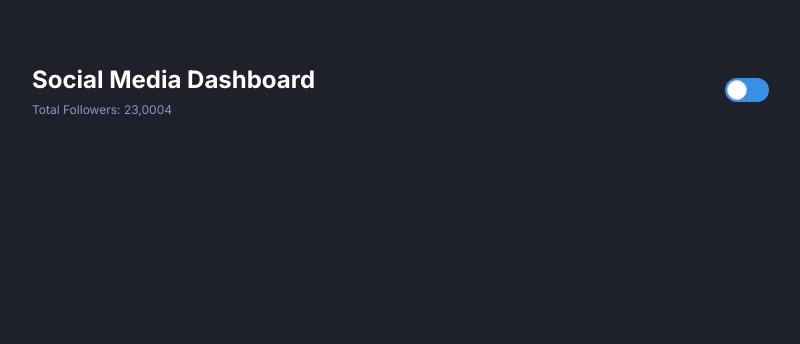
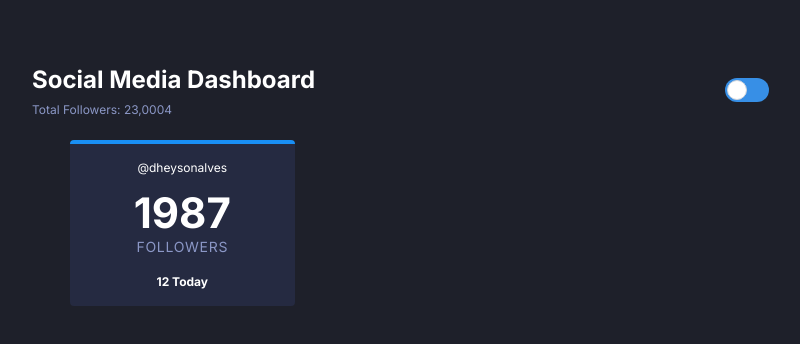
Before and after one commit to dheysonalves/social-media-dashboard, a Next.js app: page / in a window 1280 px wide. Shown: the top 344 px of the page, without its empty margins (96-896 px from the left). Built offline with nearby package versions, Linux system fonts and the light colour scheme.

Commit message:
feat: add card vertical styles

```diff
--- /dev/null
+++ b/app/components/CardHorizontal/CardHorizontal.tsx
@@ -0,0 +1,7 @@
+import React from "react";
+
+function CardHorizontal() {
+	return <div>CardHorizontal</div>;
+}
+
+export default CardHorizontal;
--- /dev/null
+++ b/app/components/CardVertical/CardVertical.tsx
@@ -0,0 +1,60 @@
+import React from "react";
+
+interface ICardVertical {
+	userName: string;
+	currentTotalFollowers: string;
+	latestTotalFollowers: string;
+}
+
+function CardVertical(props: ICardVertical) {
+	const newUsers = Math.abs(
+		Number(props.currentTotalFollowers) - Number(props.latestTotalFollowers)
+	);
+	const getTodayNewUsers = () => {
+		if (newUsers > 0) {
+			return `${newUsers} Today`;
+		}
+
+		if (newUsers < 0) {
+			return `${newUsers} Today`;
+		}
+
+		return `${newUsers} Today`;
+	};
+
+	function formatNumber(number: number) {
+		if (number >= 1000 && number < 1000000 && number % 1000 === 0) {
+			return number / 1000 + "k";
+		} else if (number >= 1000000 && number % 1000000 === 0) {
+			return number / 1000000 + "m";
+		} else {
+			return number.toString();
+		}
+	}
+
+	return (
+		<div className="flex flex-col justify-between items-center bg-card px-16 py-4 gap-4 rounded border-t-4 border-t-[#198ff5] ">
+			<div className="flex gap-2">
+				<span className="text-xs font-normal text-textPattern">
+					{props.userName}
+				</span>
+			</div>
+			<div className="text-center">
+				<h2 className="lg:text-[42px] font-bold leading-none">
+					{formatNumber(Number(props.currentTotalFollowers))}
+				</h2>
+				<span className="lg:text-sm font-normal tracking-wider uppercase text-textBlue leading-none	">
+					FOLLOWERS
+				</span>
+			</div>
+			<span
+				className={`text-xs text-[${
+					newUsers > 0 ? "#1db489" : "#dc414c"
+				}] font-bold`}>
+				{getTodayNewUsers()}
+			</span>
+		</div>
+	);
+}
+
+export default CardVertical;
--- a/app/globals.css
+++ b/app/globals.css
@@ -1,6 +1,13 @@
+@import url('https://fonts.googleapis.com/css2?family=Plus+Jakarta+Sans&display=swap');
 @tailwind base;
 @tailwind components;
 @tailwind utilities;
+
+@layer base {
+  html {
+    font-family: Plus Jakarta Sans, sans-serif;
+  }
+}
 
 :root {
 	--foreground-rgb: 0, 0, 0;
--- a/app/page.tsx
+++ b/app/page.tsx
@@ -1,9 +1,10 @@
 import Image from "next/image";
 import ToggleButton from "./components/Toogle/ToggleButton";
+import CardVertical from "./components/CardVertical/CardVertical";
 
 export default function Home() {
 	return (
-		<main className="flex min-h-screen flex-col items-center justify-between p-16">
+		<main className="flex min-h-screen flex-col items-center p-16 gap-6">
 			<div className="grid lg:grid-cols-3 gap-4 z-10 w-full max-w-5xl items-center">
 				<div className="z-10 w-full max-w-5xl items-start justify-between lg:flex flex-col lg:col-span-2">
 					<h1 className="lg:text-2xl sm:text-xl leading-none flex w-full lg:pb-2 sm:pb-1 lg:static lg:w-auto font-bold text-textPattern">
@@ -15,6 +16,13 @@ export default function Home() {
 				</div>
 				<ToggleButton />
 			</div>
+			<div className="grid grid-cols-4 gap-4">
+				<CardVertical
+					userName="@dheysonalves"
+					currentTotalFollowers="1987"
+					latestTotalFollowers="1975"
+				/>
+			</div>
 		</main>
 	);
 }
--- a/tailwind.config.js
+++ b/tailwind.config.js
@@ -12,7 +12,7 @@ module.exports = {
         toogle: 'rgb(var(--color-toogle) / <alpha-value>)',
         pageBackground: 'rgb(var(--color-background) / <alpha-value>)',
         topBackground: 'rgb(var(--color-top-background) / <alpha-value>)',
-        cardBackground: 'rgb(var(--color-card-background) / <alpha-value>)',
+        card: 'rgb(var(--color-card-background) / <alpha-value>)',
         textBlue: 'rgb(var(--color-text-blue) / <alpha-value>)',
         textPattern: 'rgb(var(--color-text-pattern) / <alpha-value>)',
       },
```
Also changed, not shown: app/mocks/dashboard.ts (added).
